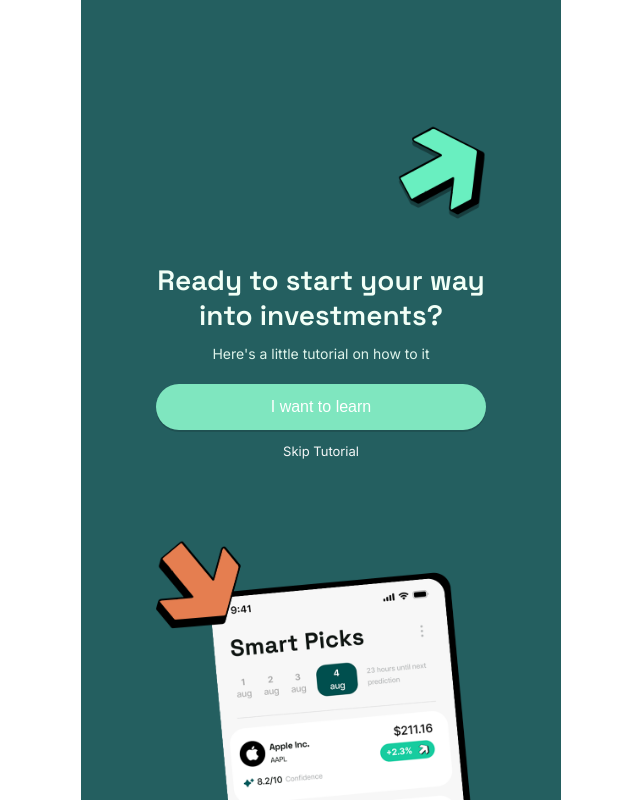
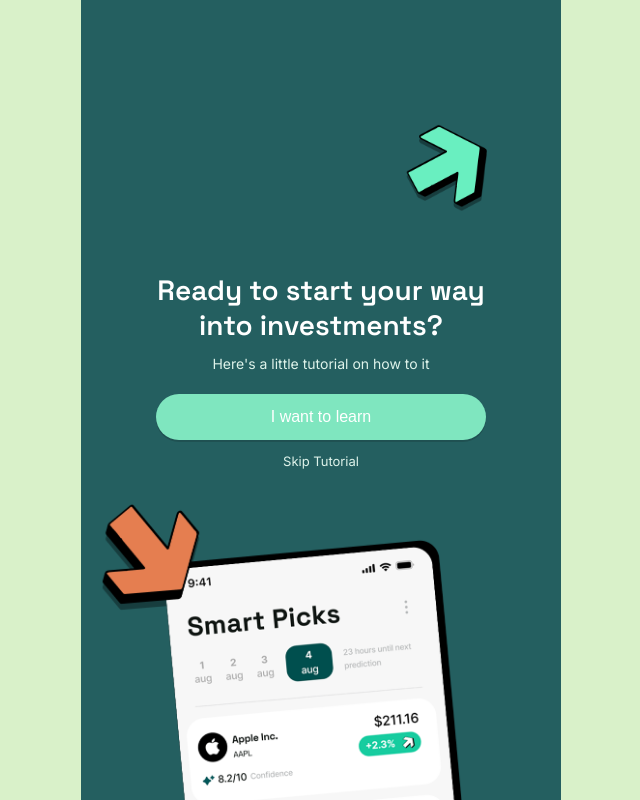
Before and after one commit to diane-ch/stock-predictor-app-idm25, a Flask app: template app/templates/auth/onboard0.html in a window 1280 px wide. Shown: the whole page, without its empty margins (319-959 px from the left). Run offline with Flask 3, Linux system fonts and the light colour scheme; the template is opened without the code that fills it, so the values that code supplies are empty.

Commit message:
Add files via upload

```diff
--- a/app/static/css/onboard0.css
+++ b/app/static/css/onboard0.css
@@ -3,6 +3,7 @@
 html, body {
   margin: 0;
   height: 100%;
+  background: #d9f1c9;
   font-family: 'Inter', sans-serif;
 }
 
@@ -27,7 +28,7 @@ html, body {
   position: absolute;
   right: 44px;
   top: 100px;
-  width: 150px;
+  width: 140px;
   height: auto;
   filter: drop-shadow(0 4px 0 rgba(0,0,0,.35));
   z-index: 3;
@@ -37,7 +38,7 @@ html, body {
 .center-card{
   width: 100%;
   max-width: 400px;
-  padding: 100px 20px 18px;
+  padding: 120px 20px 18px;
   text-align: center;
 
   background: transparent;   /* 背景透明 */
@@ -51,7 +52,7 @@ html, body {
   font-size: 28px;
   line-height: 1.25;
   margin: 0 0 12px;
-  color: #f2fff7;
+  color: #ffffff;
 }
 .subhead{
   margin: 0 0 22px;
@@ -78,7 +79,7 @@ html, body {
 .skip{
   display: inline-block;
   font-size: 13px;
-  color: #ffffff;
+  color: #e8fbf2;
   text-decoration: none;
   opacity: .95;
 }
@@ -86,9 +87,11 @@ html, body {
 /* 底部手机卡片 */
 .phone-card{
   position: absolute;
+  left: 10px;
   bottom: 0px;
-  width: 350px;
+  width: 400px;
   height: auto;
+  filter: drop-shadow(0 6px 0 rgba(0,0,0,.35));
   z-index: 1;
 }
 
```
